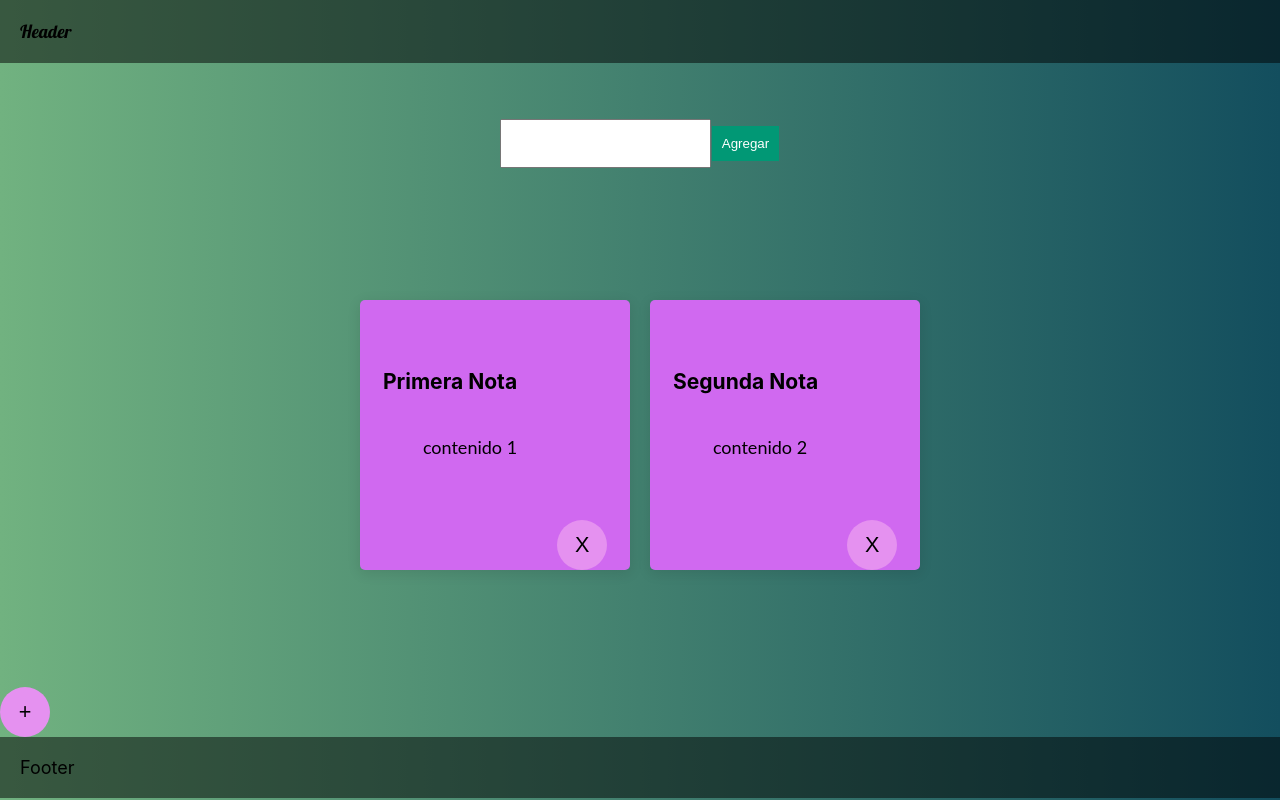
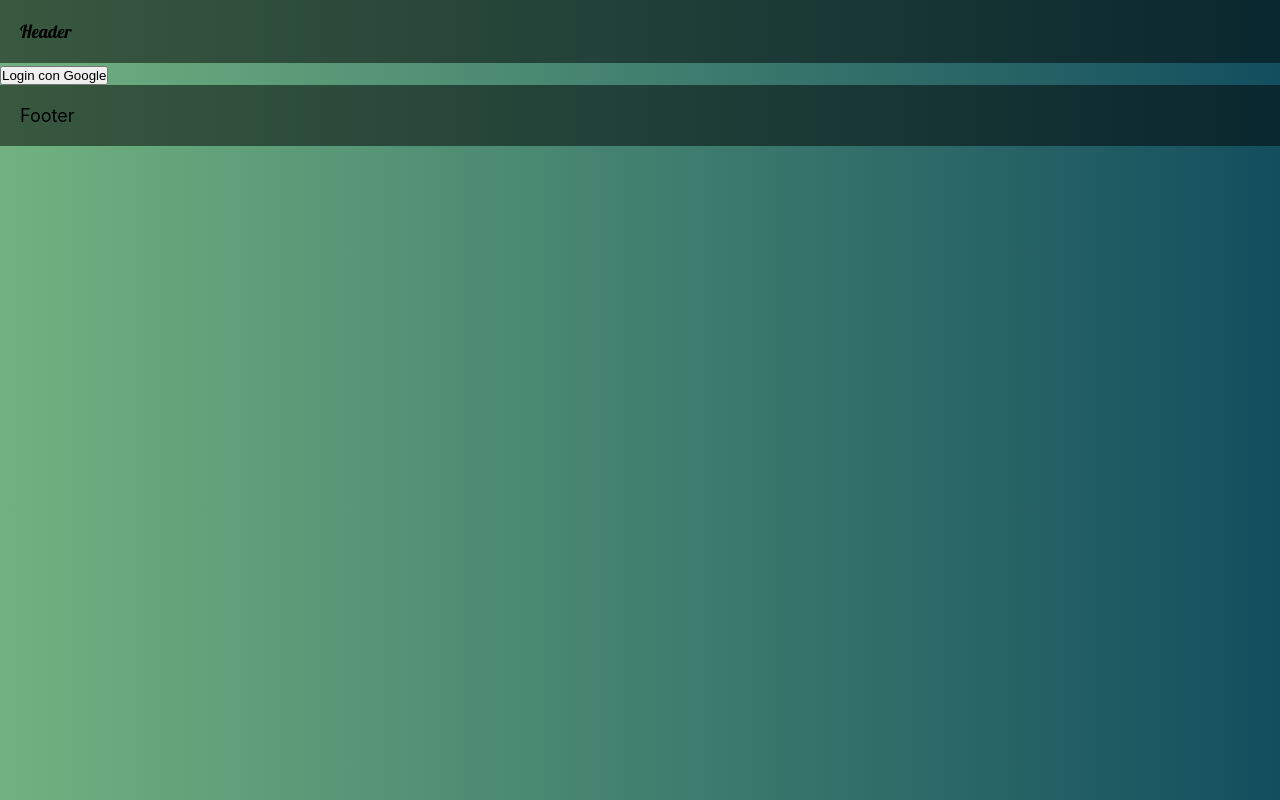
Before and after one commit to chrisolivos/Notes, a React (Create React App) app: page / in a window 1280 px wide. Built offline with nearby package versions, Linux system fonts and the light colour scheme; no server answers.

Commit message:
logueado con google

```diff
--- a/src/App.js
+++ b/src/App.js
@@ -2,6 +2,7 @@ import './App.css';
 import Notas from './componentes/notas';
 import Boton from './componentes/boton';
 import { NuevaNota } from './componentes/nuevanota';
+import Loginview from './componentes/loginview'
 
 
 // class Note extends Component {
@@ -31,11 +32,14 @@ function App() {
       <div className='contenedor-header'>
         Header
       </div>
-      <div className='contenedor-principal-nueva-nota'>
+      <div>
+        <Loginview />
+      </div>
+      {/* <div className='contenedor-principal-nueva-nota'>
         <NuevaNota />
-      </div>
+      </div> */}
 
-      <div className="contenedor-principal">
+      {/* <div className="contenedor-principal">
 
 
         <Notas
@@ -54,7 +58,7 @@ function App() {
           // esBotonDeClic={true}
           // opcionClic={opcionClic(1)}
         />
-      </div>
+      </div> */}
       <div className='contenedor-footer'>
         Footer
       </div>
--- /dev/null
+++ b/src/componentes/loginview.jsx
@@ -0,0 +1,78 @@
+import React, { useEffect, useState } from "react";
+import { auth } from "../configuracion/firebaseConfig.js"
+import { GoogleAuthProvider, onAuthStateChanged , signInWithPopup} from "firebase/auth";
+
+
+
+
+export default function LoginView() {
+    const [currentUser, setCurrentUser] = useState(null);
+    const [state, setCurrentState] = useState(0);
+    /*
+    State:
+    0 inicializado
+    1 cargando
+    2 logueado y registrado
+    3 logueado sin registro
+    4 no hay usuario logueado
+    */
+
+    //verificando usuario logeado
+    useEffect(() => {
+        setCurrentState(1)
+        onAuthStateChanged(auth, verificandoSiHayUsuarioLogueado)
+    }, []);
+
+    function verificandoSiHayUsuarioLogueado(user) {
+        if (user) {
+            setCurrentState(3)
+            console.log(user.displayName);
+        } else {
+            console.log("No hay usuario logueado");
+        }
+    }
+
+    //logeando con google
+    async function loginWithGoogle() {
+        const googleProvider = new GoogleAuthProvider();
+        await signInWithGoogle(googleProvider);
+
+        async function signInWithGoogle(googleProvider) {
+            try {
+                const res = await signInWithPopup(auth, googleProvider);
+                console.log(res);
+            } catch (error) {
+                console.error(error);
+            }
+        }
+
+    }
+
+//segun el state realizara algo
+if (state===2){
+    return (
+    <div>logueado y registrado</div>
+    )
+}
+
+if (state===3){
+    return (
+    <div>logueado sin registro</div>
+    )
+}
+if (state===4){
+    return (
+        <div>
+        <button onClick={loginWithGoogle}>Login con Google</button>
+        </div>
+    );
+}
+
+return(
+    // <div>Cargando...</div>
+    <div>
+    <button onClick={loginWithGoogle}>Login con Google</button>
+    </div>
+)
+
+}
--- a/src/configuracion/firebaseConfig.js
+++ b/src/configuracion/firebaseConfig.js
@@ -20,8 +20,8 @@ const firebaseConfig = {
 // Initialize Firebase
 export const app = initializeApp(firebaseConfig);
 // Initialize Firebase Authentication and get a reference to the service
-const auth = getAuth(app);
+export const auth = getAuth(app);
 // Initialize Cloud Storage and get a reference to the service
-const storage = getStorage(app);
+export const storage = getStorage(app);
 // Initialize Cloud Firestore and get a reference to the service
-const db = getFirestore(app);
+export const db = getFirestore(app);
--- /dev/null
+++ b/src/configuracion/funciones.js
@@ -0,0 +1,6 @@
+import { auth } from "./firebaseConfig";
+
+
+export async function logout() {
+    await auth.signOut();
+  }
```
Also changed, not shown: src/componentes/signout.jsx (added, +22 -0 lines).
